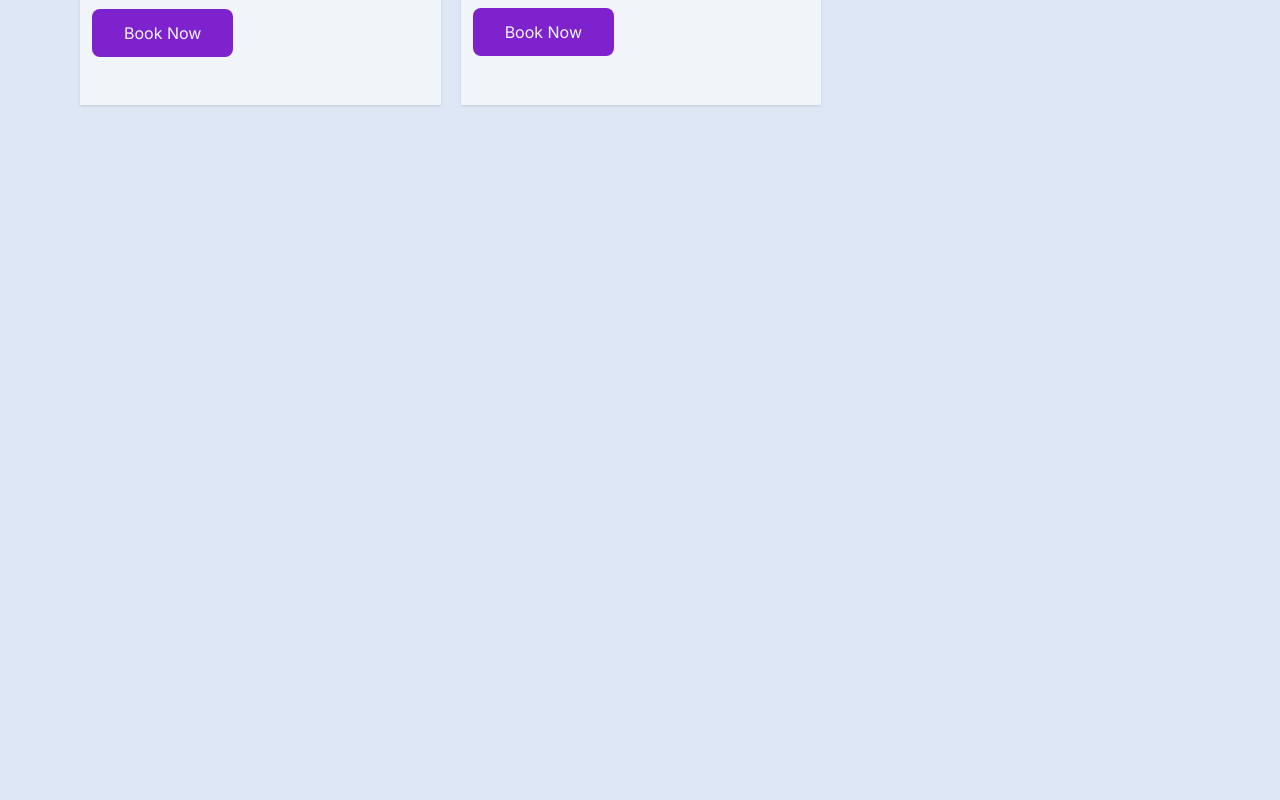
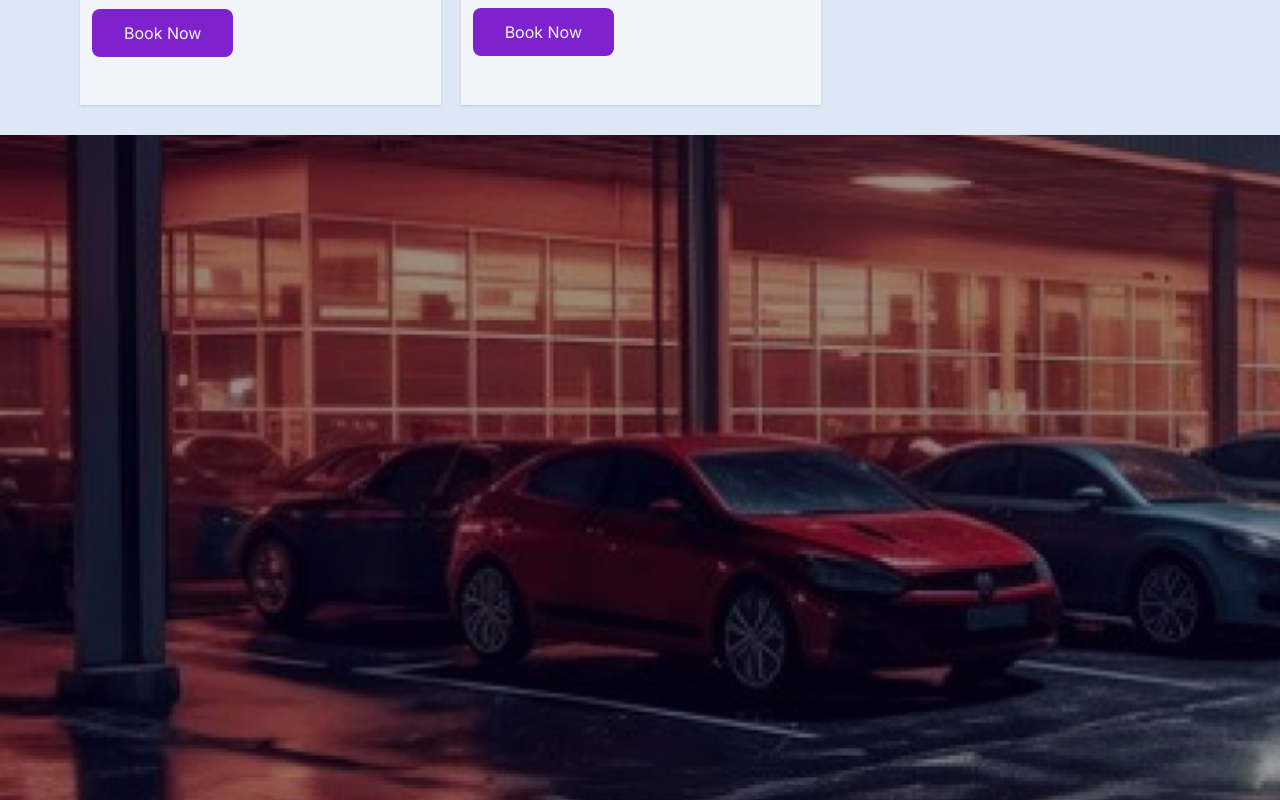
Before and after one commit to BigOTF/Ride, a Next.js app: page / in a window 1280 px wide. Shown: the part 4040-4840 px from the top of the page. Before the commit the page ends 4175 px from the top, so only its background shows below. Built offline with nearby package versions, Linux system fonts and the light colour scheme.

Commit message:
added a new css file for the section after the explore section. Not yet completed tho

```diff
--- a/app/globals.css
+++ b/app/globals.css
@@ -41,3 +41,18 @@ body {
     background-position: cover;
     height: 100%;
 }
+
+.exploreMain {
+    background-image: url(../public/exploreI.png);
+    background-size: cover;
+    background-repeat: no-repeat;
+    background-position: cover;
+}
+
+.exploreBD {
+    background-image: url(../public/exploreB.png);
+    background-size: cover;
+    background-repeat: no-repeat;
+    background-position: cover;
+    height: 100%;
+}
--- a/app/page.js
+++ b/app/page.js
@@ -293,6 +293,10 @@ const ExploreDataSection = () => {
 
       </section>
 
+      <section className='exploreMain h-[900px]'>
+        <div className='exploreBD'></div>
+      </section>
+
     </main>
   )
 }
```
Also changed, not shown: public/exploreB.png (added), public/exploreI.png (added).
